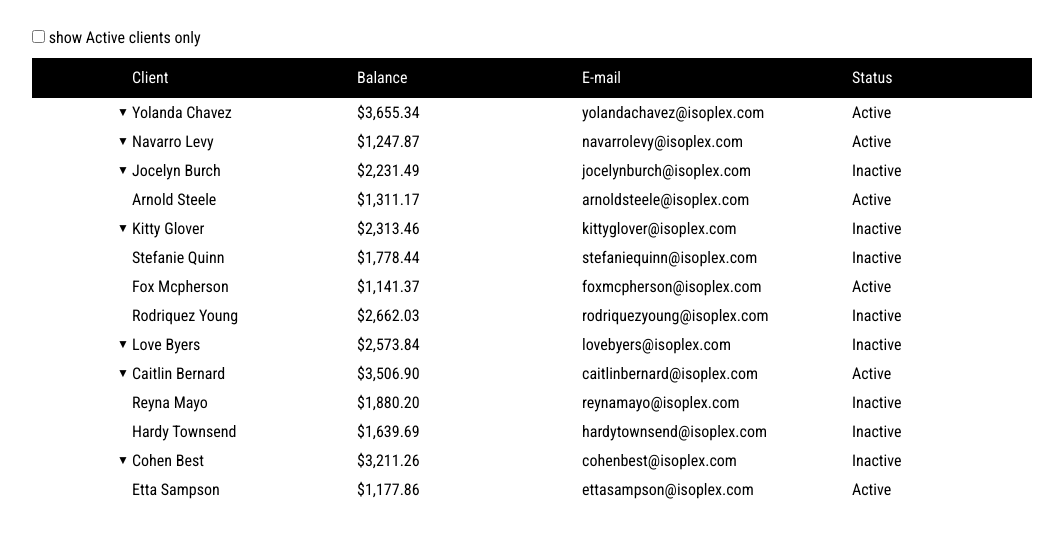
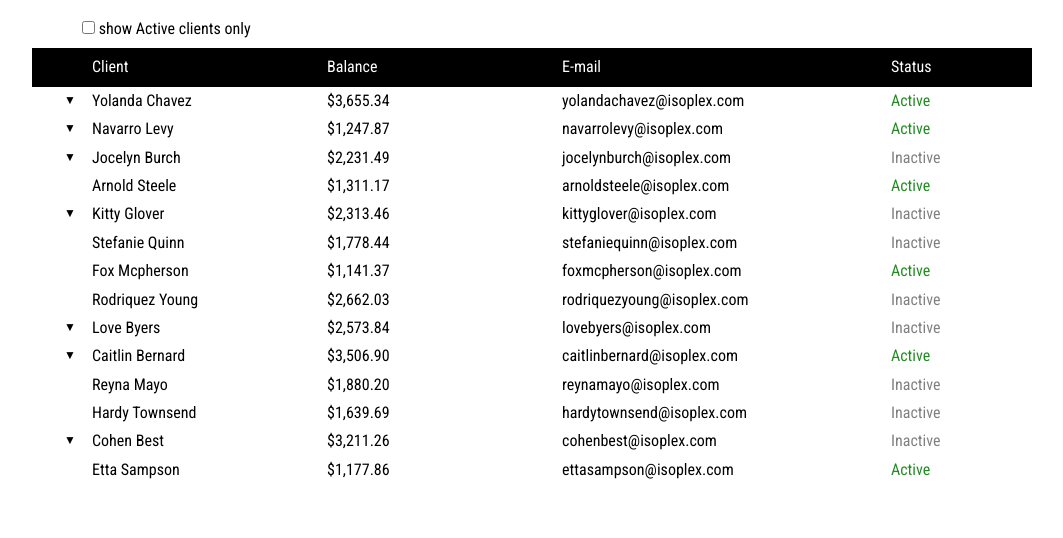
Before and after one commit to Di4master/clients-table, a plain HTML site: page index.html in a window 1280 px wide. Shown: the whole page, without its empty margins (108-1171 px from the left). Drawn offline with Linux system fonts and the light colour scheme.

Commit message:
Add files via upload

```diff
--- a/index.html
+++ b/index.html
@@ -5,6 +5,7 @@
     <meta name="viewport" content="width=device-width, initial-scale=1.0">
     <meta http-equiv="X-UA-Compatible" content="ie=edge">
     <link rel="stylesheet" href="main.css">
+    <link rel="stylesheet" href="normalize.css">
     <title>Clients Table</title>
 </head>
 <body>
--- a/main.js
+++ b/main.js
@@ -1,18 +1,18 @@
 fetch('https://di4master.github.io/clients-table/default.json')
-  .then(response => response.json())
-  .then(data => (renderTable(data)));
+    .then(response => response.json())
+    .then(data => (renderTable(data)))
+    .catch(err => alertMessage(`Не удалось загрузить данные (${err})`));
 
 function renderTable(data) {
     const root = document.querySelector('.table__body');
 
-    data.forEach(item => {
-        createRow(item, root);
-    });
+    data.sort( compare('parentId', 'id'))
+        .forEach(item => createRow(item, root));
 
     const inactiveItems = document.querySelectorAll('[data-status="inactive"]');
     const childItems = document.querySelectorAll('.child-item');
 
-    document.querySelector('#switch').addEventListener('click', () => {
+    document.getElementById('switch').addEventListener('click', () => {
         for (let item of inactiveItems) {
             item.classList.toggle('table__row-group--hidden');
         }
@@ -22,12 +22,14 @@ function renderTable(data) {
     });
 }
 
-function createCell(item) {
-    const cell = document.createElement('div');
-    cell.className = "table__col";
-    cell.innerHTML = item;
-
-    return cell;
+function compare(parentId, id) {
+    return function(a, b) {
+        if (a[parentId] > b[parentId]) return 1;
+        if (a[parentId] < b[parentId]) return -1;
+        if (a[id] > b[id]) return 1;
+        if (a[id] < b[id]) return -1;
+        return 0;
+    }
 }
 
 function createRow(itemData, parentElem) {
@@ -52,12 +54,17 @@ function createRow(itemData, parentElem) {
     row.append( createCell(name));
     row.append( createCell(balance));
     row.append( createCell(email));
-    status = isActive ? 'Active' : 'Inactive';
-    row.append( createCell(status));
+
+    const status = isActive ? 'Active' : 'Inactive';
+    const statusCell = createCell(status);
+    row.append( statusCell);
 
     rowGroup.dataset.id = id;
     if (isActive === false) {
         rowGroup.dataset.status = 'inactive';
+        statusCell.classList.add('inactive-color');
+    } else {
+        statusCell.classList.add('is_active-color');
     }
 
     row.addEventListener('click', () => {
@@ -68,3 +75,18 @@ function createRow(itemData, parentElem) {
         };
     });
 }
+
+function createCell(item) {
+    const cell = document.createElement('div');
+    cell.className = "table__col";
+    cell.innerHTML = item;
+
+    return cell;
+}
+
+function alertMessage(text) {
+    const alert = document.createElement('div');
+    alert.className = "alert-message";
+    alert.innerHTML = text;
+    document.body.prepend(alert);
+}
--- a/main.scss
+++ b/main.scss
@@ -12,19 +12,19 @@ body {
 
 .table {
     width: 1000px;
-    margin: 0 auto;
+    margin: 20px auto;
 }
 
-.table__switch label,
-#switch {
+.table__switch {
+    margin: 0 50px 10px;
+}
+
+.table__switch * {
     cursor: pointer;
-    margin: 30px 0 15px;
 }
 
 .table__header {
     display: flex;
-    justify-content: space-between;
-    border-bottom: 1px solid black;
     background-color: black;
     color: white;
     padding: 10px 0;
@@ -32,12 +32,11 @@ body {
 
 .table__header,
 .table__body {
-    padding-left:100px ;
+    padding-left:60px ;
 }
 
 .table__row {
     display: flex;
-    justify-content: space-between;
     padding: 5px 0;
     cursor: pointer;
 
@@ -54,11 +53,11 @@ body {
     width: 25%;
 
     &:nth-child(3) {
-        width: 30%;
+        width: 35%;
     }
 
     &:nth-child(4) {
-        width: 20%;
+        width: 15%;
     }
 }
 
@@ -69,13 +68,13 @@ body {
         content: '\25BC';
         font-size: 0.75rem;
         position: absolute;
-        left: -15px;
+        left: -28px;
         top: 7px;
     }
 }
 
 .parent-item.child-item::after {
-    left: -12px;
+    left: -15px;
 }
 
 .child-item {
@@ -99,3 +98,21 @@ body {
 .child-item--hidden {
     display: none;
 }
+
+.is_active-color {
+    color: forestgreen;
+}
+
+.inactive-color {
+    color: gray;
+}
+
+.alert-message {
+    background-color: rgb(248, 215, 218);
+    color: rgb(114, 28, 36);
+    border: 2px solid rgb(245, 198, 203);
+    border-radius: 0.25rem;
+    padding: 12px 20px;
+    margin: 20px auto;
+    width: 950px;
+}
```
Also changed, not shown: main.css, normalize.css (added), 1 other file.
